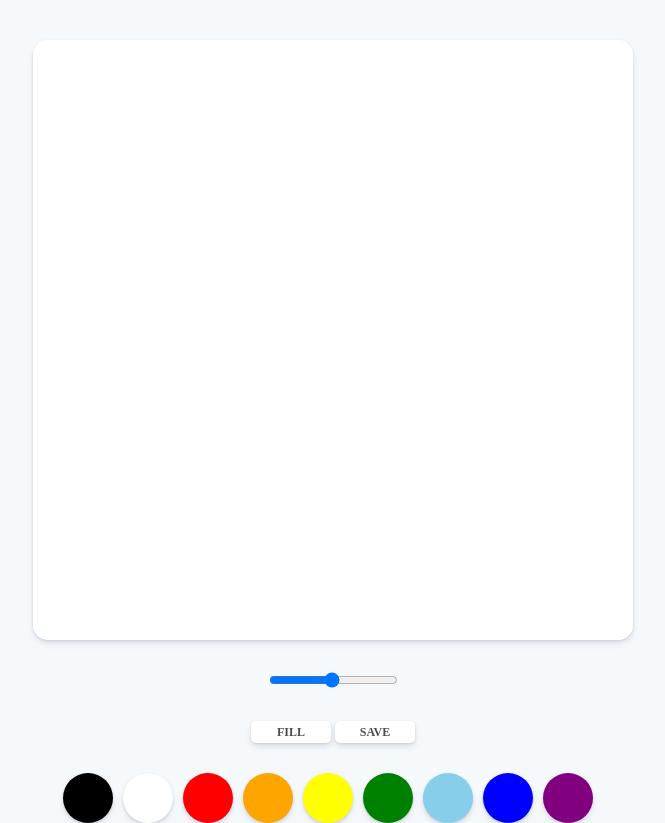
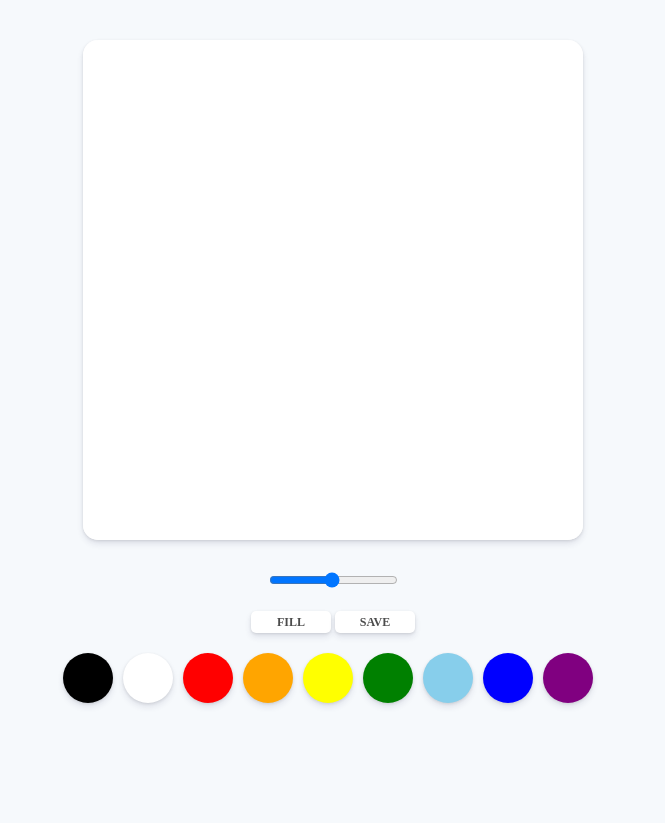
Before and after one commit to Kyewon-Park/Paint_JS, a plain HTML site: page index.html in a window 1280 px wide. Shown: the whole page, without its empty margins (307-972 px from the left). After the commit the page ends 800 px from the top, so only its background shows below. Drawn offline with Linux system fonts and the light colour scheme.

Commit message:
update size
update size

```diff
--- a/index.html
+++ b/index.html
@@ -8,7 +8,7 @@
     <title>PaintJS</title>
   </head>
   <body>
-    <canvas class="jsCanvas canvas" width="600" height="600"></canvas>
+    <canvas class="jsCanvas canvas" width="500" height="500"></canvas>
     <div class="controls">
       <div class="controls__range">
         <input
--- a/styles.css
+++ b/styles.css
@@ -9,8 +9,8 @@ body {
 }
 
 .canvas {
-  width: 600px;
-  height: 600px;
+  width: 500px;
+  height: 500px;
   background-color: white;
   border-radius: 15px;
   box-shadow: 0 4px 6px rgba(50, 50, 93, 0.11), 0 1px 3px rgba(0, 0, 0, 0.11);
@@ -22,10 +22,10 @@ body {
   align-items: center;
 }
 .controls__range {
-  margin-bottom: 30px;
+  margin-bottom: 20px;
 }
 .controls__btns {
-  margin-bottom: 30px;
+  margin-bottom: 20px;
 }
 .controls__btns button {
   all: unset;
```
